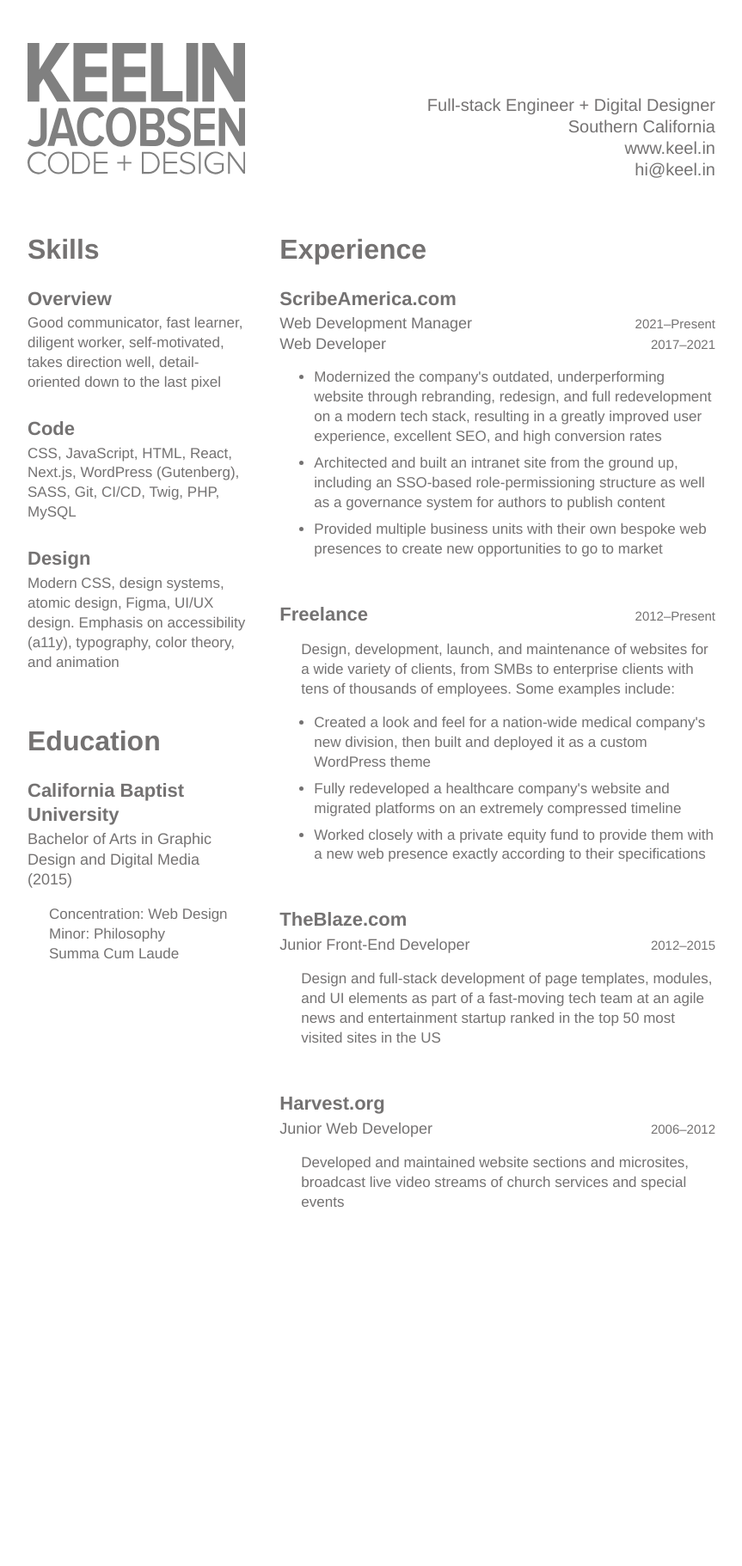
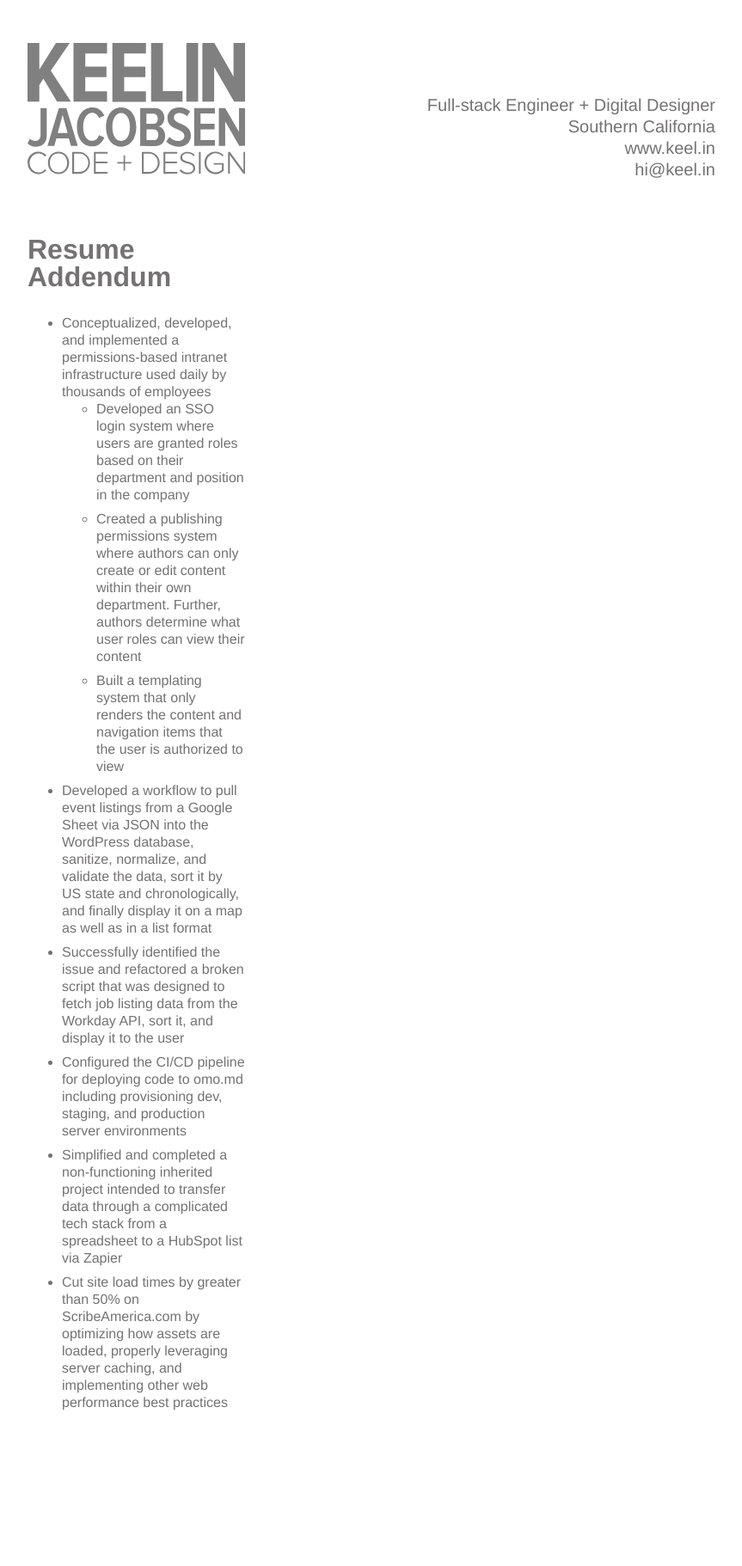
Before and after one commit to KeelinJ/keelinj.github.io, a Jekyll site: the page built from docs/resume-addendum.html, in a window 1280 px wide. Shown: the whole page at 86% size, without its empty margins (208-1071 px from the left). Built offline with Jekyll 4.4.1, drawn with Linux system fonts in a browser that asks for light colours; before the commit the page ends 1461 px from its top, so only the background shows below that.

Commit message:
added addendum content

```diff
--- a/docs/resume-addendum.html
+++ b/docs/resume-addendum.html
@@ -14,154 +14,53 @@
   </div>
 </header>
 <main>
-  <section class="skills">
-    <h2>Skills</h2>
-    <article>
-      <h3>Overview</h3>
-      <p>
-        Good communicator, fast learner, diligent worker, self-motivated, takes
-        direction well, detail-oriented down to the last pixel
-      </p>
-    </article>
-    <article>
-      <h3>Code</h3>
-      <p>
-        CSS, JavaScript, HTML, React, Next.js, WordPress (Gutenberg), SASS, Git,
-        CI/CD, Twig, PHP, MySQL
-      </p>
-    </article>
-    <article>
-      <h3>Design</h3>
-      <p>
-        Modern CSS, design systems, atomic design, Figma, UI/UX design. Emphasis
-        on accessibility (a11y), typography, color theory, and animation
-      </p>
-    </article>
-    {% comment %}
-    <article>
-      <h3>Software</h3>
-      <p>Figma, Sketch, Photoshop, Illustrator, After Effects, InDesign</p>
-    </article>
-    {% endcomment %}
-  </section>
-  <section class="experience">
-    <h2>Experience</h2>
-    <article>
-      <h3>ScribeAmerica.com</h3>
-      <div class="wrapper">
-        <h4 class="left">Web Development Manager</h4>
-        <h5 class="right">2021&ndash;Present</h5>
-      </div>
-      <div class="wrapper">
-        <h4 class="left">Web Developer</h4>
-        <h5 class="right">2017&ndash;2021</h5>
-      </div>
-      {% comment %}
-      <p>
-        Oversaw a complete redesign and rebuild of the company's main website
-        resulting in a massive increase in conversions, built an intranet site
-        for internal communication which is visited by thousands of employees
-        daily,
-      </p>
-      <p>
-        Took the company's main website from a collection of static HTML pages
-        through multiple redesigns and rebrands to a modern, dynamic, and highly
-        performant site that effectively showcases the company's services, ranks
-        highly for valuable search terms, and converts well. Built an intranet
-        site from the ground up to serve thousands of employees dynamtic content
-        based on their role. Developed multiple sub-sites for divisions within
-        the company. Tighten this up a bit more.
-      </p>
-      {% endcomment %}
+  <section class="addendum">
+    <h2>Resume Addendum</h2>
     <ul>
       <li>
-          Modernized the company's outdated, underperforming website through
-          rebranding, redesign, and full redevelopment on a modern tech stack,
-          resulting in a greatly improved user experience, excellent SEO, and
-          high conversion rates
+        Conceptualized, developed, and implemented a permissions-based intranet
+        infrastructure used daily by thousands of employees
+        <ul>
+          <li>
+            Developed an SSO login system where users are granted roles based on
+            their department and position in the company
           </li>
           <li>
-          Architected and built an intranet site from the ground up, including
-          an SSO-based role-permissioning structure as well as a governance
-          system for authors to publish content
+            Created a publishing permissions system where authors can only
+            create or edit content within their own department. Further, authors
+            determine what user roles can view their content
           </li>
           <li>
-          Provided multiple business units with their own bespoke web presences
-          to create new opportunities to go to market
+            Built a templating system that only renders the content and
+            navigation items that the user is authorized to view
           </li>
         </ul>
-    </article>
-    <article>
-      <div class="wrapper">
-        <h3 class="left">Freelance</h3>
-        <h5 class="right">2012&ndash;Present</h5>
-      </div>
-      <p>
-        Design, development, launch, and maintenance of websites for a wide
-        variety of clients, from SMBs to enterprise clients with tens of
-        thousands of employees. Some examples include:
-      </p>
-      <ul>
-        <li>
-          Created a look and feel for a nation-wide medical company's new
-          division, then built and deployed it as a custom WordPress theme
       </li>
       <li>
-          Fully redeveloped a healthcare company's website and migrated
-          platforms on an extremely compressed timeline
+        Developed a workflow to pull event listings from a Google Sheet via JSON
+        into the WordPress database, sanitize, normalize, and validate the data,
+        sort it by US state and chronologically, and finally display it on a map
+        as well as in a list format
       </li>
       <li>
-          Worked closely with a private equity fund to provide them with a new
-          web presence exactly according to their specifications
+        Successfully identified the issue and refactored a broken script that
+        was designed to fetch job listing data from the Workday API, sort it,
+        and display it to the user
+      </li>
+      <li>
+        Configured the CI/CD pipeline for deploying code to omo.md including
+        provisioning dev, staging, and production server environments
+      </li>
+      <li>
+        Simplified and completed a non-functioning inherited project intended to
+        transfer data through a complicated tech stack from a spreadsheet to a
+        HubSpot list via Zapier
+      </li>
+      <li>
+        Cut site load times by greater than 50% on ScribeAmerica.com by
+        optimizing how assets are loaded, properly leveraging server caching,
+        and implementing other web performance best practices
       </li>
     </ul>
-    </article>
-    <article>
-      <h3>TheBlaze.com</h3>
-      <div class="wrapper">
-        <h4 class="left">Junior Front-End Developer</h4>
-        <h5 class="right">2012&ndash;2015</h5>
-      </div>
-      <p>
-        Design and full-stack development of page templates, modules, and UI
-        elements as part of a fast-moving tech team at an agile news and
-        entertainment startup ranked in the top 50 most visited sites in the US
-      </p>
-      {% comment %}
-      <ul>
-        <li>
-          Developing discreet branding for vertical offerings in concert with
-          executive stakeholders
-        </li>
-        <li>Accessibility audit</li>
-        <li>Executive coordination</li>
-      </ul>
-      {% endcomment %}
-    </article>
-    <article>
-      <h3>Harvest.org</h3>
-      <div class="wrapper">
-        <h4 class="left">Junior Web Developer</h4>
-        <h5 class="right">2006&ndash;2012</h5>
-      </div>
-      <p>
-        Developed and maintained website sections and microsites, broadcast live
-        video streams of church services and special events
-      </p>
-    </article>
-  </section>
-  <section class="education">
-    <h2>Education</h2>
-    <article>
-      <h3>California Baptist University</h3>
-      <div class="wrapper">
-        <h4 class="left">
-          Bachelor of Arts in Graphic Design and Digital Media (2015)
-        </h4>
-      </div>
-      <p>Concentration: Web Design</p>
-      <p>Minor: Philosophy</p>
-      <p>Summa Cum Laude</p>
-    </article>
   </section>
 </main>
```
Lines whose indentation alone changed are shown as unchanged.
